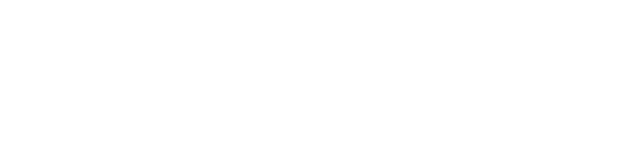
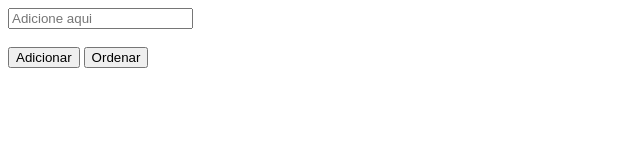
Before and after one commit to JuliaVitoriaSantosAlves/JAVASCRIPT, a website: page HTML_JS/ordenar.html in a window 1280 px wide. Shown: the whole page, without its empty margins (0-640 px from the left). Drawn offline with Linux system fonts and the light colour scheme.

Commit message:
pasta mata-moscas e imagens adicionadas

```diff
--- /dev/null
+++ b/HTML_JS/assets/js/ordenar.js
@@ -0,0 +1,7 @@
+function adicionarValor() {
+
+}
+
+function ordenarValor() {
+
+}
--- a/HTML_JS/ordenar.html
+++ b/HTML_JS/ordenar.html
@@ -1,5 +1,6 @@
 <!DOCTYPE html>
 <html lang="pt-br">
+
 <head>
     <meta charset="UTF-8">
     <meta name="viewport" content="width=device-width, initial-scale=1.0">
@@ -7,7 +8,19 @@
         Ordenar
     </title>
 </head>
+
 <body>
+    <main>
+        <input type="text" id="ordenar" name="ordenar" placeholder="Adicione aqui">
+        <br><br>
+        <button type="button" onclick="adicionarValor()">
+            Adicionar
+        </button>
+        <button type="button" onclick="ordenarValor()">
+            Ordenar
+        </button>
+    </main>
+    <script src="/HTML_JS/assets/js/ordenar.js"></script>
+</body>
 
-</body>
 </html>
```
Also changed, not shown: HTML_JS/mata-mosca/assets/css/images/bg.jpg (added), HTML_JS/mata-mosca/assets/css/images/coracao_cheio.png (added), HTML_JS/mata-mosca/assets/css/images/coracao_vazio.png (added), HTML_JS/mata-mosca/assets/css/images/game.png (added), HTML_JS/mata-mosca/assets/css/images/game_over.png (added), HTML_JS/mata-mosca/assets/css/images/mata_mosca.png (added), HTML_JS/mata-mosca/assets/css/images/mosca.png (added), HTML_JS/mata-mosca/assets/css/images/vitoria.png (added), HTML_JS/mata-mosca/assets/css/style.css (added), HTML_JS/mata-mosca/assets/js/script.js (added), HTML_JS/mata-mosca/index.html (added).
